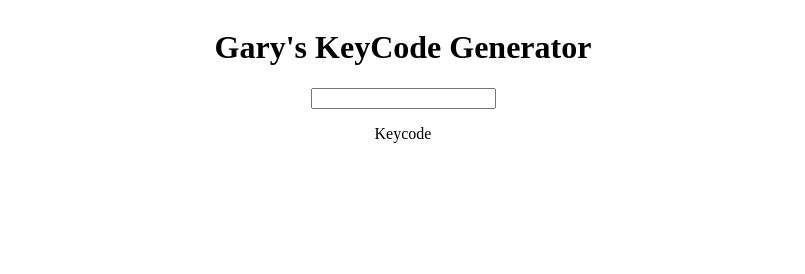
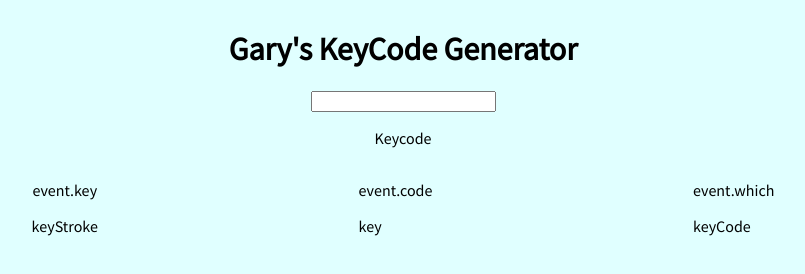
Before and after one commit to gcamuk/KeyCode-Challenge, a plain HTML site: page index.html in a window 1280 px wide. Shown: the whole page, without its empty margins (237-1042 px from the left). Drawn offline with Linux system fonts and the light colour scheme.

Commit message:
coding complete time for stying

```diff
--- a/index.html
+++ b/index.html
@@ -12,12 +12,13 @@
 <body>
 
     <div id="head-area">
+
         <div id="header">
             <h1>Gary's KeyCode Generator</h1>
         </div>
 
         <div id="text-entry">
-            <input type="text" id="text-box" onkeypress="keycode()">
+            <input type="text" size="20" id="text-box" onkeypress="keycode()">
 
         </div>
 
@@ -27,7 +28,26 @@
 
 
     </div>
-    <script src="script.jss"></script>
+
+    <div id="results">
+        <div id="event-box">
+            <p id="event-head">event.key</p>
+            <p id="key-result">keyStroke</p>
+        </div>
+
+        <div id="event-box">
+            <p id="event-head">event.code</p>
+            <p id="event-result">key</p>
+        </div>
+
+        <div id="event-box">
+            <p id="event-head">event.which</p>
+            <p id="event-code">keyCode</p>
+        </div>
+
+
+    </div>
+    <script src="script.js"></script>
 
 </body>
 
--- a/main.css
+++ b/main.css
@@ -1,3 +1,12 @@
+@import url('https://fonts.googleapis.com/css?family=Source+Sans+Pro&display=swap');
+
+
+body {
+    background-color: lightcyan;
+    font-family: 'Source Sans Pro', sans-serif;
+
+}
+
 h1 {
     align-items: center;
 }
@@ -22,13 +31,24 @@ h1 {
     width: 100%;
 }
 
-/* #text-box {
-} */
-
-/* #keycode{
-    align-items: center;
+#results {
+    width: 100%;
+    margin: 0;
+    padding: 0;
+    display: flex;
+    flex-direction: flex;
+    justify-content: space-evenly;
 }
 
-#text-box{
-    align-items: center;
-} */
+#event-box {
+    flex-direction: column;
+    justify-content: space-between;
+}
+
+#event-head {
+    text-align: center;
+}
+
+#event-code {
+    align-content: center;
+}
--- a/script.js
+++ b/script.js
@@ -1,7 +1,12 @@
+keycode = () => {
+    let key = event.keyCode;
+    let keyStroke = event.key;
+    let keyCode = event.code;
+    // console.log(key);
+    // console.log(keyStroke);
+    // console.log(keyCode);
 
-
-
-function keycode () {
-    var key = event.keyCode;
-    console.log(key);
+    document.getElementById("key-result").innerHTML = keyStroke;
+    document.getElementById("event-result").innerHTML = key;
+    document.getElementById("event-code").innerHTML = keyCode;
 }
```
